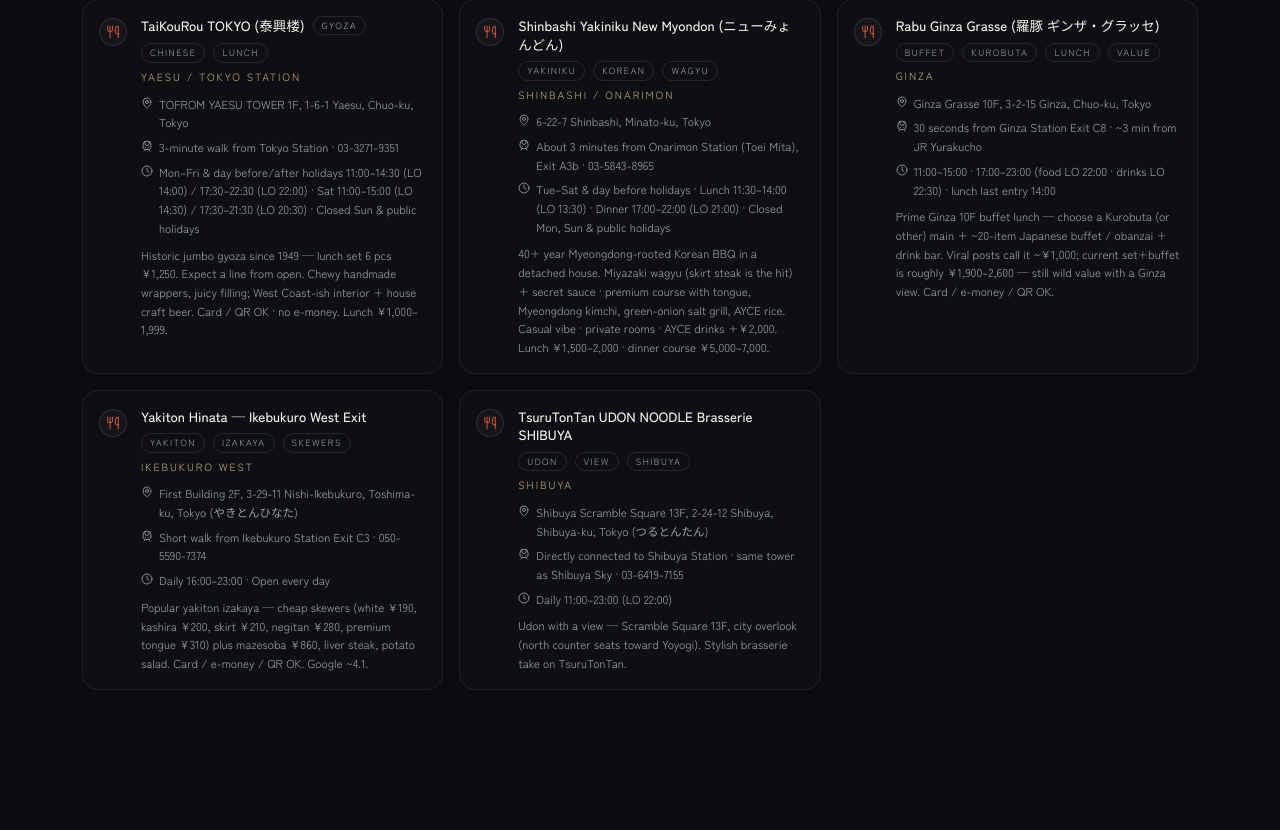
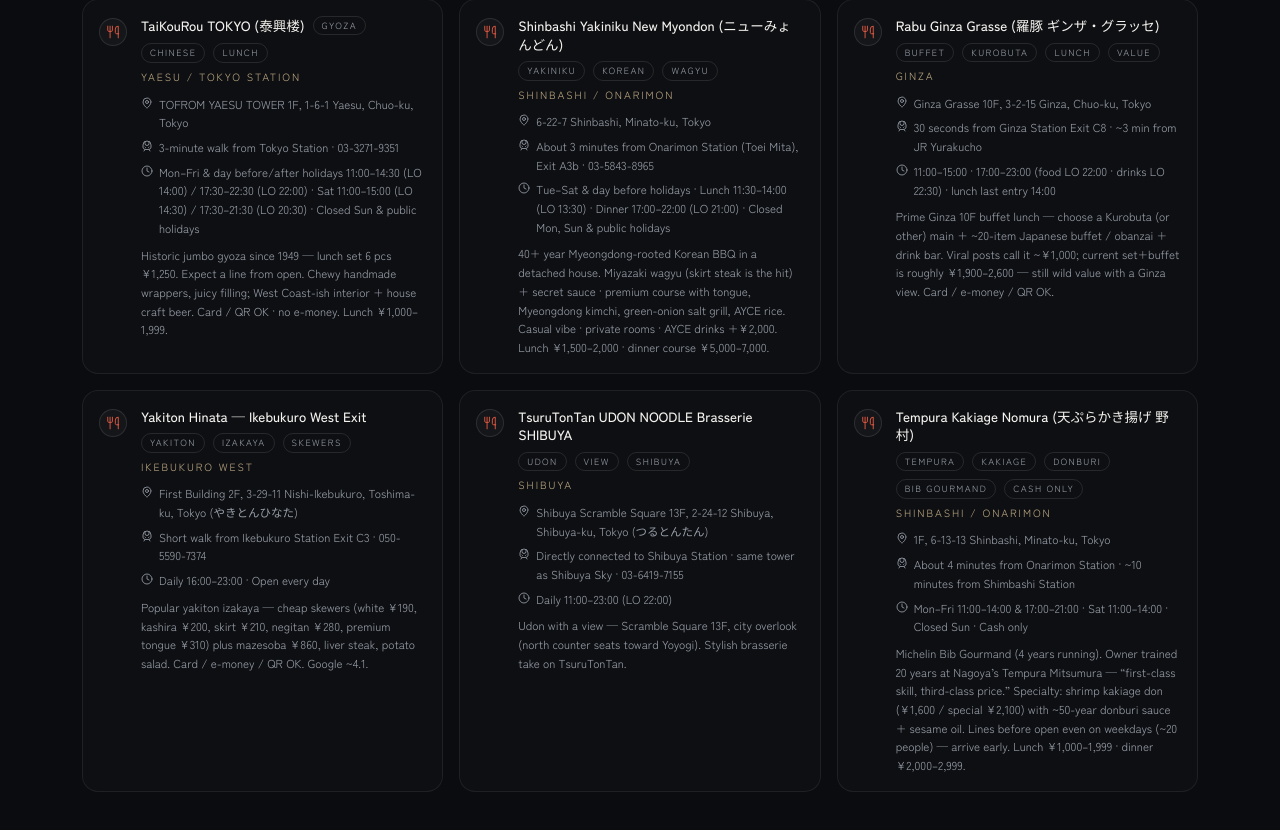
Before and after one commit to Cacody25/japan-trip, a React (Vite) app: page /food in a window 1280 px wide. Shown: the part 1198-2028 px from the top of the page. Before the commit the page ends 1984 px from the top, so only its background shows below. Built offline with nearby package versions, Linux system fonts and the light colour scheme.

Commit message:
Add Tempura Kakiage Nomura to Food! and Day 5 Shinbashi.
Bib Gourmand kakiage don near Onarimon — same neighborhood as New Myondon / Tokyo Tower.

```diff
--- a/src/data/food.js
+++ b/src/data/food.js
@@ -176,6 +176,19 @@
     lat: 35.6584,
     lng: 139.7022,
   },
+  {
+    id: "tempura-kakiage-nomura",
+    name: "Tempura Kakiage Nomura (天ぷらかき揚げ 野村)",
+    area: "Shinbashi / Onarimon",
+    address: "1F, 6-13-13 Shinbashi, Minato-ku, Tokyo",
+    access: "About 4 minutes from Onarimon Station · ~10 minutes from Shimbashi Station",
+    hours: "Mon–Fri 11:00–14:00 & 17:00–21:00 · Sat 11:00–14:00 · Closed Sun · Cash only",
+    note: "Michelin Bib Gourmand (4 years running). Owner trained 20 years at Nagoya’s Tempura Mitsumura — “first-class skill, third-class price.” Specialty: shrimp kakiage don (¥1,600 / special ¥2,100) with ~50-year donburi sauce + sesame oil. Lines before open even on weekdays (~20 people) — arrive early. Lunch ¥1,000–1,999 · dinner ¥2,000–2,999.",
+    tags: ["tempura", "kakiage", "donburi", "bib gourmand", "cash only"],
+    days: [5],
+    lat: 35.66135,
+    lng: 139.75355,
+  },
 ];
 
 export const foodMapPlaces = foodSpots.map((spot) => ({
--- a/src/data/itinerary.js
+++ b/src/data/itinerary.js
@@ -261,6 +261,13 @@
         kind: "shop",
         detail:
           "LaLaport TOKYO-BAY West Wing 2F (Funabashi) — full official Center across the bay if you want a detour from Toyosu / Odaiba (~30–40 min).",
+      },
+      {
+        time: "Lunch / if nearby",
+        title: "Tempura Kakiage Nomura (Shinbashi)",
+        kind: "food",
+        detail:
+          "6-13-13 Shinbashi 1F — ~4 min from Onarimon, same neighborhood as dinner. Michelin Bib Gourmand kakiage don (shrimp, ¥1,600 / special ¥2,100). Tue open 11:00–14:00 & 17:00–21:00 · cash only · lines before open — arrive early.",
       },
       {
         time: "Dinner",
```
